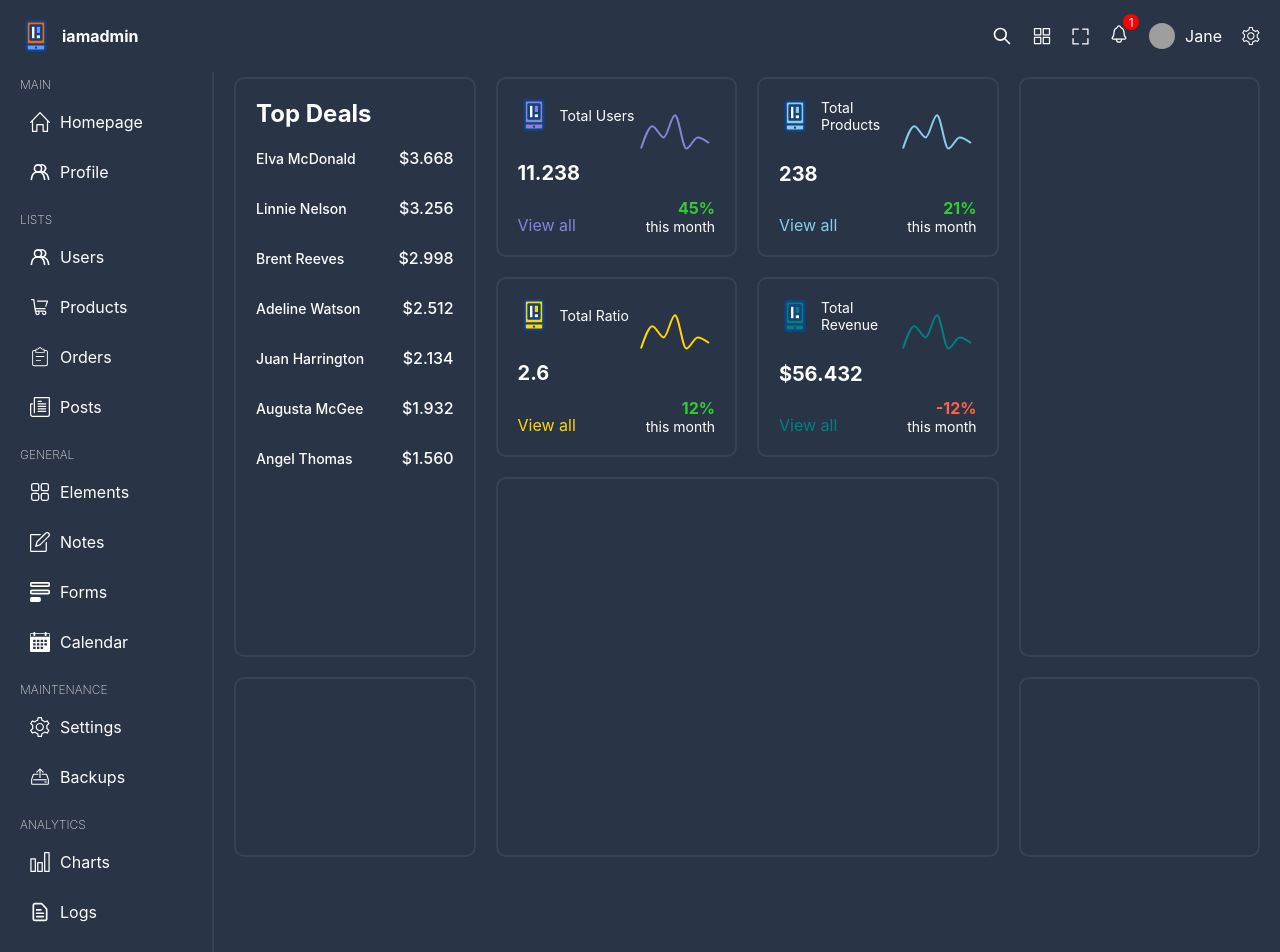
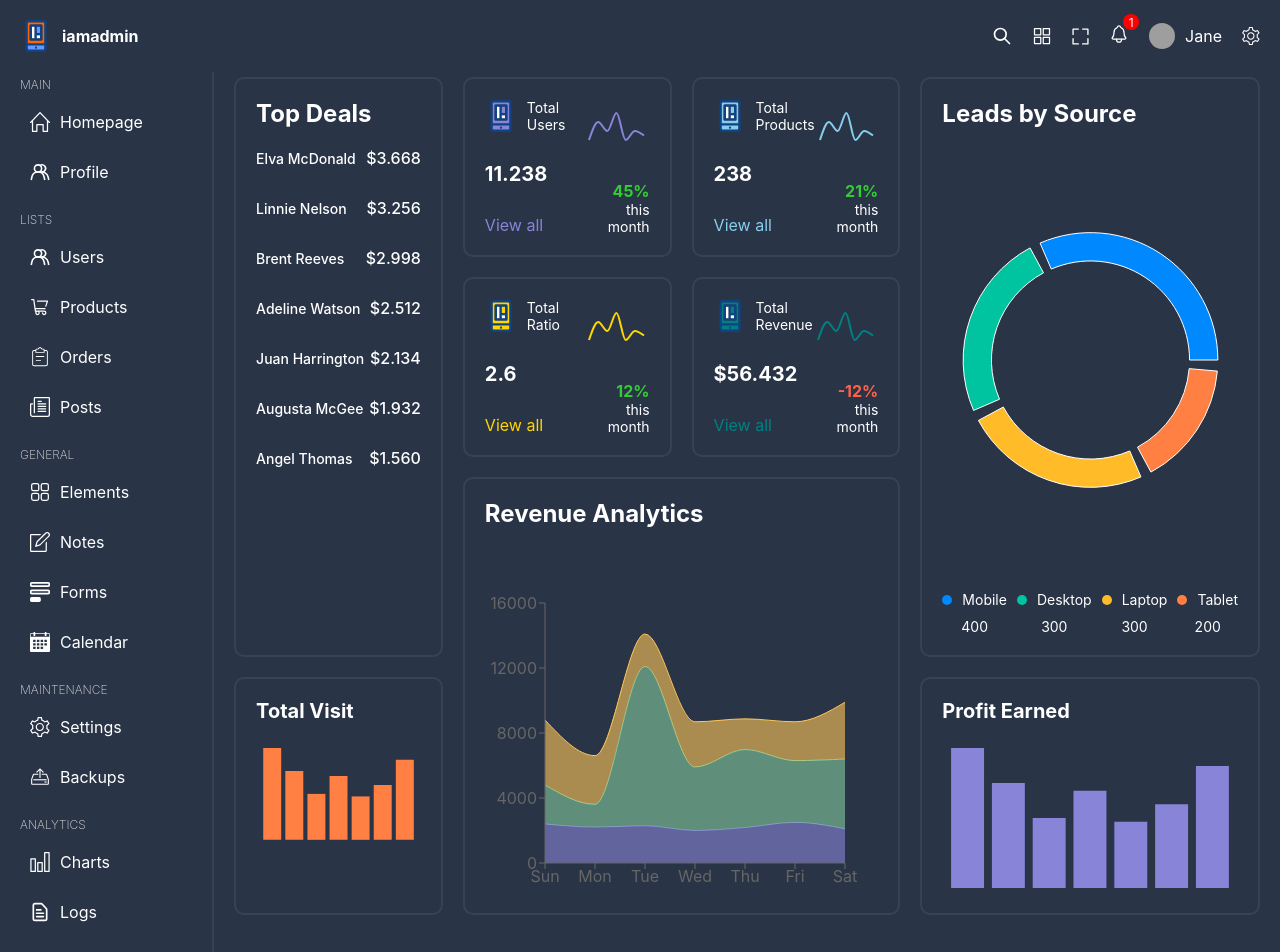
Before and after one commit to plinadev/react-admin-panel-ui, a React (Vite) app: page / in a window 1280 px wide. Shown: the top 952 px of the page. Built offline with nearby package versions, Linux system fonts and the light colour scheme; grey boxes are pictures that could not be loaded.

Commit message:
feat: add charts components with styling

```diff
--- /dev/null
+++ b/src/barChartBox/BarChartBox.tsx
@@ -0,0 +1,42 @@
+import { Bar, BarChart, Tooltip } from "recharts";
+import "./barChartBox.scss";
+
+interface BarChartBoxProps {
+  title: string;
+  chartData: object[];
+  dataKey: string;
+  color: string;
+}
+function BarChartBox({ title, chartData, color, dataKey }: BarChartBoxProps) {
+  return (
+    <div className="barChartBox">
+      <h1>{title}</h1>
+      <div className="chart">
+        <BarChart
+          style={{
+            width: "100%",
+            maxWidth: "300px",
+            maxHeight: "150px",
+            aspectRatio: 1.618,
+          }}
+          responsive
+          data={chartData}
+        >
+          <Tooltip
+            contentStyle={{
+              backgroundColor: "#2a3447",
+              borderRadius: "5px",
+            }}
+            labelStyle={{
+              display: "none",
+            }}
+            cursor={{ fill: "none" }}
+          />
+          <Bar dataKey={dataKey} fill={color} />
+        </BarChart>
+      </div>
+    </div>
+  );
+}
+
+export default BarChartBox;
--- /dev/null
+++ b/src/barChartBox/barChartBox.scss
@@ -0,0 +1,9 @@
+.barChartBox {
+  width: 100%;
+  height: 100%;
+
+  h1 {
+    font-size: 20px;
+    margin-bottom: 20px;
+  }
+}
--- /dev/null
+++ b/src/components/bigChartBox/BigChartBox.tsx
@@ -0,0 +1,102 @@
+import {
+  Area,
+  AreaChart,
+  ResponsiveContainer,
+  Tooltip,
+  XAxis,
+  YAxis,
+} from "recharts";
+import "./bigChartBox.scss";
+
+const data = [
+  {
+    name: "Sun",
+    books: 4000,
+    clothes: 2400,
+    electronic: 2400,
+  },
+  {
+    name: "Mon",
+    books: 3000,
+    clothes: 1398,
+    electronic: 2210,
+  },
+  {
+    name: "Tue",
+    books: 2000,
+    clothes: 9800,
+    electronic: 2290,
+  },
+  {
+    name: "Wed",
+    books: 2780,
+    clothes: 3908,
+    electronic: 2000,
+  },
+  {
+    name: "Thu",
+    books: 1890,
+    clothes: 4800,
+    electronic: 2181,
+  },
+  {
+    name: "Fri",
+    books: 2390,
+    clothes: 3800,
+    electronic: 2500,
+  },
+  {
+    name: "Sat",
+    books: 3490,
+    clothes: 4300,
+    electronic: 2100,
+  },
+];
+
+const BigChartBox = () => {
+  return (
+    <div className="bigChartBox">
+      <h1>Revenue Analytics</h1>
+      <div className="chart">
+        <ResponsiveContainer width="99%" height="100%">
+          <AreaChart
+            data={data}
+            margin={{
+              top: 10,
+              right: 30,
+              left: 0,
+              bottom: 0,
+            }}
+          >
+            <XAxis dataKey="name" />
+            <YAxis />
+            <Tooltip />
+            <Area
+              type="monotone"
+              dataKey="electronic"
+              stackId="1"
+              stroke="#8884d8"
+              fill="#8884d8"
+            />
+            <Area
+              type="monotone"
+              dataKey="clothes"
+              stackId="1"
+              stroke="#82ca9d"
+              fill="#82ca9d"
+            />
+            <Area
+              type="monotone"
+              dataKey="books"
+              stackId="1"
+              stroke="#ffc658"
+              fill="#ffc658"
+            />
+          </AreaChart>
+        </ResponsiveContainer>
+      </div>
+    </div>
+  );
+};
+
+export default BigChartBox;
--- /dev/null
+++ b/src/components/bigChartBox/bigChartBox.scss
@@ -0,0 +1,19 @@
+@import "../../styles/responsive.scss";
+
+.bigChartBox{
+  width: 100%;
+  height: 100%;
+  display: flex;
+  flex-direction: column;
+  justify-content: space-between;
+
+  h1{
+    @include xxl{
+      font-size: 24px;
+    }
+  }
+  .chart{
+    width: 100%;
+    height: 300px;
+  }
+}
--- /dev/null
+++ b/src/components/pieChartBox/PieChartBox.tsx
@@ -0,0 +1,50 @@
+import { Cell, Pie, PieChart, ResponsiveContainer, Tooltip } from "recharts";
+import "./pieChartBox.scss";
+
+const data = [
+  { name: "Mobile", value: 400, color: "#0088FE" },
+  { name: "Desktop", value: 300, color: "#00C49F" },
+  { name: "Laptop", value: 300, color: "#FFBB28" },
+  { name: "Tablet", value: 200, color: "#FF8042" },
+];
+
+const PieChartBox = () => {
+  return (
+    <div className="pieChartBox">
+      <h1>Leads by Source</h1>
+      <div className="chart">
+        <ResponsiveContainer width="99%" height={300}>
+          <PieChart>
+            <Tooltip
+              contentStyle={{ background: "white", borderRadius: "5px" }}
+            />
+            <Pie
+              data={data}
+              innerRadius={"70%"}
+              outerRadius={"90%"}
+              paddingAngle={5}
+              dataKey="value"
+            >
+              {data.map((item) => (
+                <Cell key={item.name} fill={item.color} />
+              ))}
+            </Pie>
+          </PieChart>
+        </ResponsiveContainer>
+      </div>
+      <div className="options">
+        {data.map((item) => (
+          <div className="option" key={item.name}>
+            <div className="title">
+              <div className="dot" style={{ backgroundColor: item.color }} />
+              <span>{item.name}</span>
+            </div>
+            <span>{item.value}</span>
+          </div>
+        ))}
+      </div>
+    </div>
+  );
+};
+
+export default PieChartBox;
--- /dev/null
+++ b/src/components/pieChartBox/pieChartBox.scss
@@ -0,0 +1,49 @@
+@import "../../styles/responsive.scss";
+
+
+.pieChartBox {
+  height: 100%;
+  display: flex;
+  flex-direction: column;
+  justify-content: space-between;
+
+  h1{
+    @include xxl{
+      font-size: 24px;
+    }
+  }
+
+  .chart {
+    display: flex;
+    align-items: center;
+    justify-content: center;
+    width: 100%;
+    height: 100%;
+  }
+
+  .options {
+    display: flex;
+    justify-content: space-between;
+    gap: 10px;
+    font-size: 14px;
+
+    .option {
+      display: flex;
+      flex-direction: column;
+      gap: 10px;
+      align-items: center;
+
+      .title {
+        display: flex;
+        gap: 10px;
+        align-items: center;
+
+        .dot {
+          width: 10px;
+          height: 10px;
+          border-radius: 50%;
+        }
+      }
+    }
+  }
+}
--- a/src/pages/home/Home.tsx
+++ b/src/pages/home/Home.tsx
@@ -1,12 +1,17 @@
+import BarChartBox from "../../barChartBox/BarChartBox";
 import ChartBox from "../../components/chartBox/ChartBox";
 import TopBox from "../../components/topBox/TopBox";
 import {
+  barChartBoxRevenue,
+  barChartBoxVisit,
   chartBoxConversion,
   chartBoxProduct,
   chartBoxRevenue,
   chartBoxUser,
 } from "../../data";
+import PieChartBox from "../../components/pieChartBox/PieChartBox";
 import "./home.scss";
+import BigChartBox from "../../components/bigChartBox/BigChartBox";
 function Home() {
   return (
     <div className="home">
@@ -19,17 +24,24 @@ function Home() {
       <div className="box box3">
         <ChartBox {...chartBoxProduct} />
       </div>
-      <div className="box box4"></div>
+      <div className="box box4">
+        <PieChartBox />
+      </div>
       <div className="box box5">
         <ChartBox {...chartBoxConversion} />
       </div>
       <div className="box box6">
-        {" "}
         <ChartBox {...chartBoxRevenue} />
       </div>
-      <div className="box box7"></div>
-      <div className="box box8"></div>
-      <div className="box box9"></div>
+      <div className="box box7">
+        <BigChartBox />
+      </div>
+      <div className="box box8">
+        <BarChartBox {...barChartBoxVisit} />
+      </div>
+      <div className="box box9">
+        <BarChartBox {...barChartBoxRevenue} />
+      </div>
     </div>
   );
 }
```
